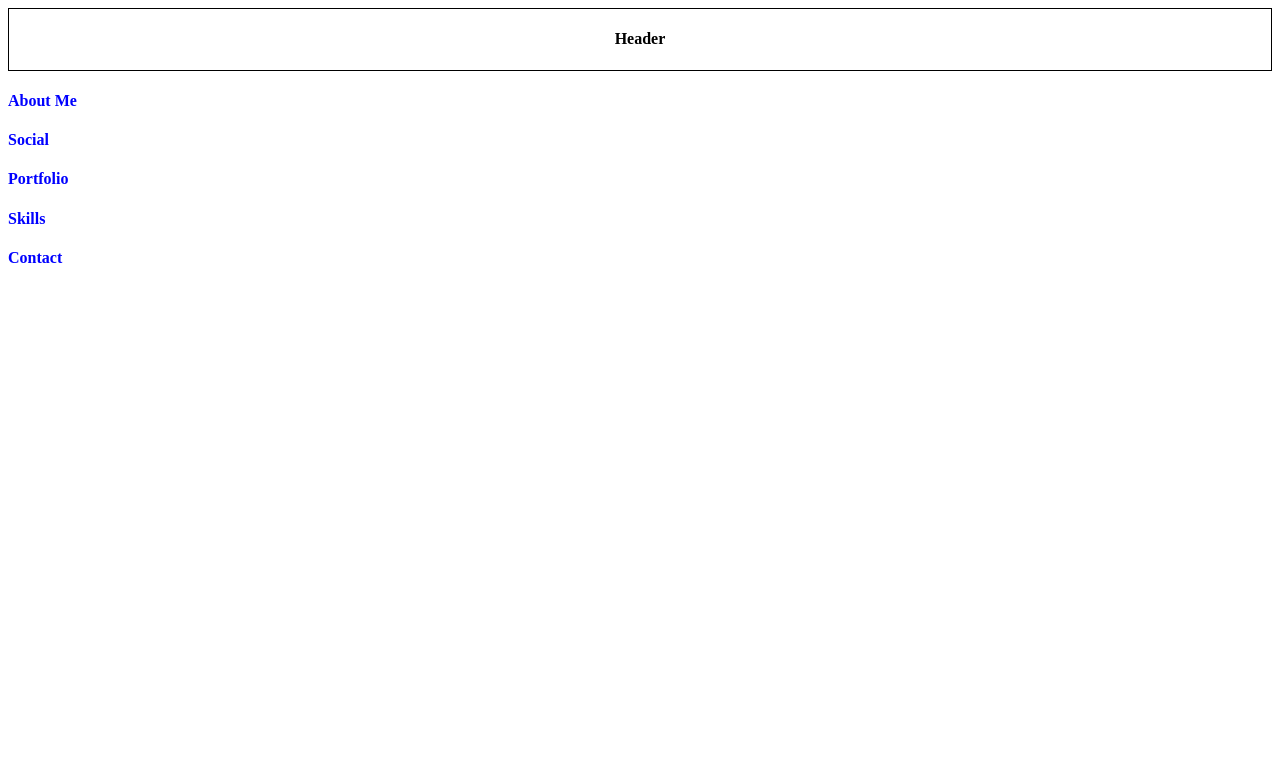
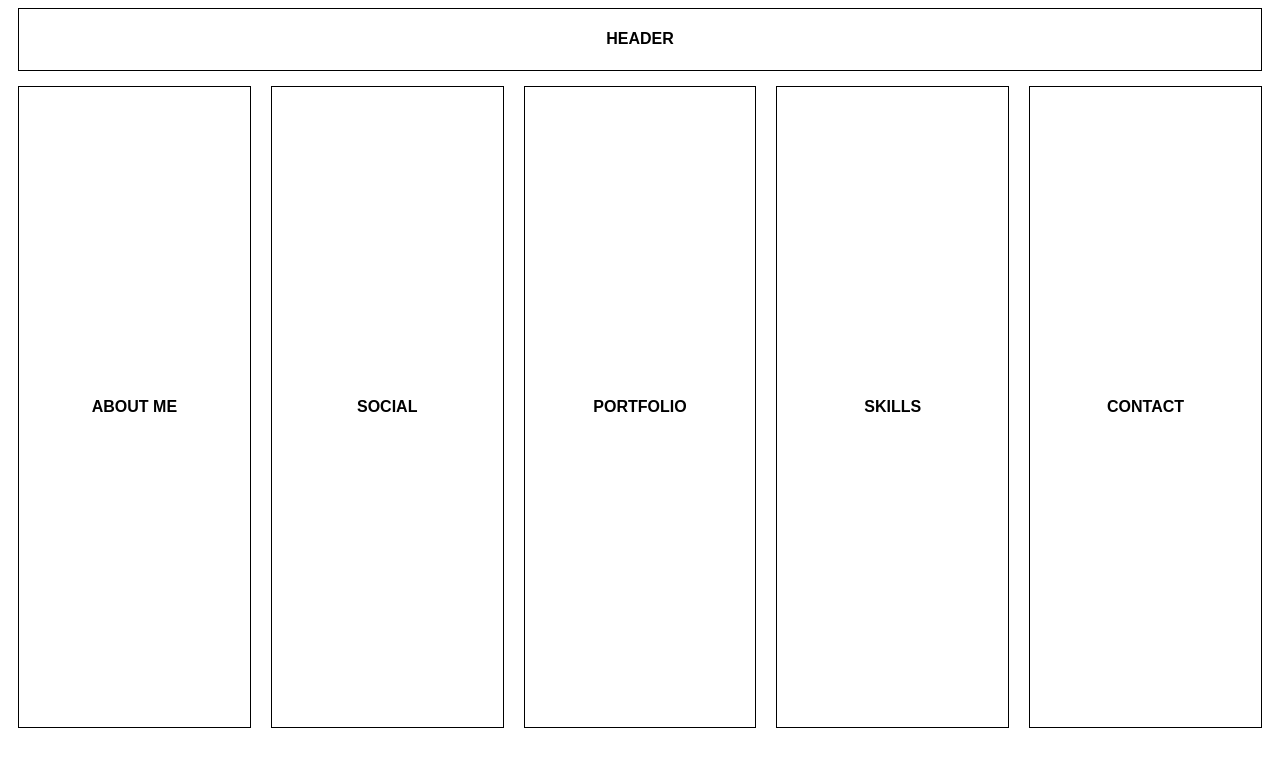
Before and after one commit to bpgoodrow/Portfolio, a React (Create React App) app: page /contact in a window 1280 px wide. Shown: the top 766 px of the page. Built offline with nearby package versions, Linux system fonts and the light colour scheme.

Commit message:
debug routing

```diff
--- a/src/components/AboutMe.js
+++ b/src/components/AboutMe.js
@@ -3,7 +3,7 @@
 function AboutMe() {
   return (
     <React.Fragment>
-      <h4>About Me</h4>
+      <h4>ABOUT ME</h4>
     </React.Fragment>
   )
 }
--- /dev/null
+++ b/src/components/App.css
@@ -0,0 +1,3 @@
+.app {
+  font-family: sans-serif;
+}
--- a/src/components/App.js
+++ b/src/components/App.js
@@ -1,13 +1,14 @@
 import React from 'react';
 import PortfolioControl from './PortfolioControl';
 import Header from './Header';
+import './App.css';
 
 function App() {
   return (
-    <React.Fragment>
+    <div className='app'>
       <Header />
       <PortfolioControl />
-    </React.Fragment>
+    </div>
   );
 }
 
--- a/src/components/Contact.js
+++ b/src/components/Contact.js
@@ -4,7 +4,7 @@
 function Contact() {
   return (
     <React.Fragment>
-      <h4>Contact</h4>
+      <h4>CONTACT</h4>
     </React.Fragment>
   )
 }
--- a/src/components/Header.css
+++ b/src/components/Header.css
@@ -1,4 +1,13 @@
 .headerStyle {
   text-align: center;
   border: solid black 0.5px;
+  margin-bottom: 5px;
+  margin-left: 10px;
+  margin-right: 10px;
 }
+
+.headerStyle:hover {
+  background-color: black;
+  color: white;
+  cursor: pointer;
+}
--- a/src/components/Header.js
+++ b/src/components/Header.js
@@ -4,7 +4,7 @@
 function Header() {
   return(
     <div className="headerStyle">
-      <h4>Header</h4>
+      <h4>HEADER</h4>
     </div>
   );
 }
--- a/src/components/Portfolio.js
+++ b/src/components/Portfolio.js
@@ -4,7 +4,7 @@
 function Portfolio() {
   return(
     <React.Fragment>
-      <h4>Portfolio</h4>
+      <h4>PORTFOLIO</h4>
     </React.Fragment>
   )
 }
--- a/src/components/PortfolioControl.css
+++ b/src/components/PortfolioControl.css
@@ -1,3 +1,19 @@
 .portfolioControl {
-  color: blue;
+  display: flex;
 }
+
+.menuOptions {
+  flex: .2;
+  border: solid black .5px;
+  display: flex;
+  justify-content: center;
+  align-items: center;
+  margin: 10px;
+  height: 80vh;
+}
+
+.menuOptions:hover {
+  background-color: black;
+  color: white;
+  cursor: pointer;
+}
--- a/src/components/PortfolioControl.js
+++ b/src/components/PortfolioControl.js
@@ -5,7 +5,6 @@
 import Skills from "./Skills";
 import Contact from "./Contact";
 import './PortfolioControl.css'
-
 
 const PortfolioControl = () => {
   return (
--- a/src/components/Skills.js
+++ b/src/components/Skills.js
@@ -4,7 +4,7 @@
 function Skills() {
   return (
     <React.Fragment>
-     <h4>Skills</h4>
+     <h4>SKILLS</h4>
     </React.Fragment>
   )
 }
--- a/src/components/Social.js
+++ b/src/components/Social.js
@@ -4,7 +4,7 @@
 function Social () {
   return(
     <React.Fragment>
-      <h4>Social</h4>
+      <h4>SOCIAL</h4>
     </React.Fragment>
   )
 }
```
Also changed, not shown: 1 other file (tests, documents, lock files or other folders).
